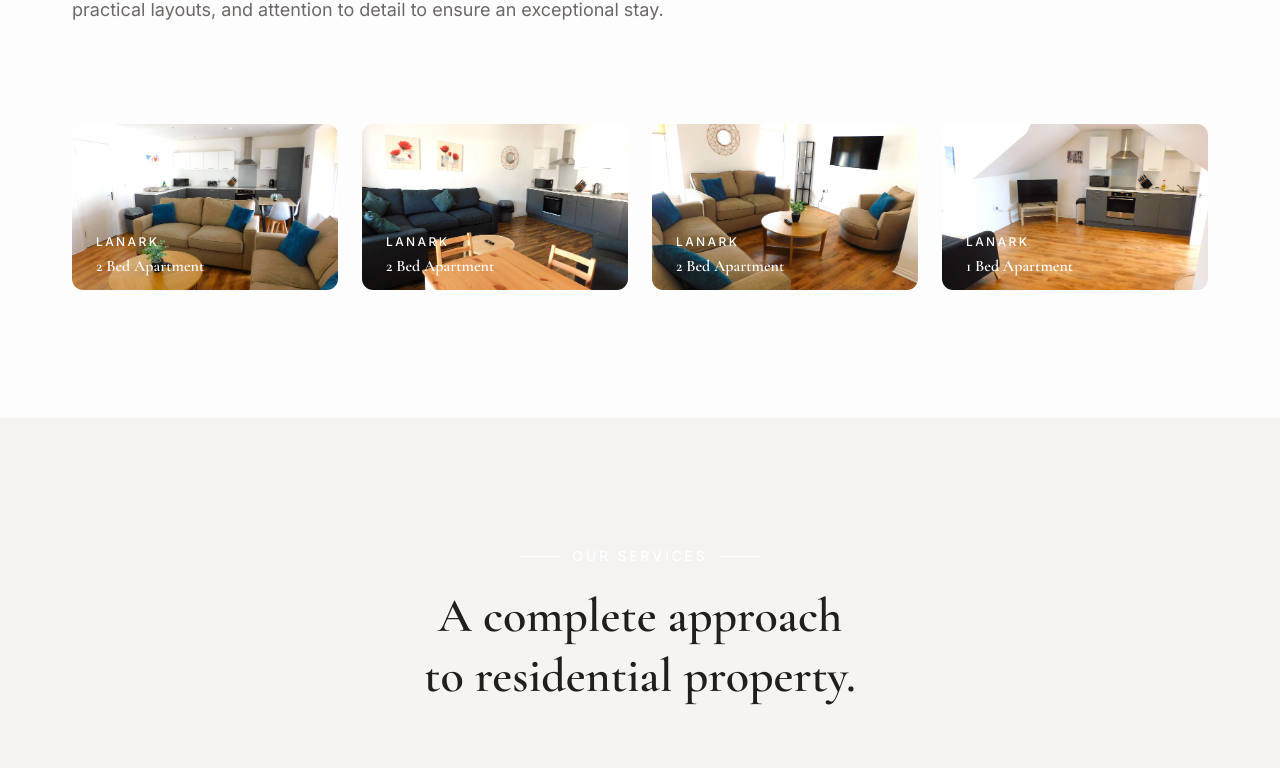
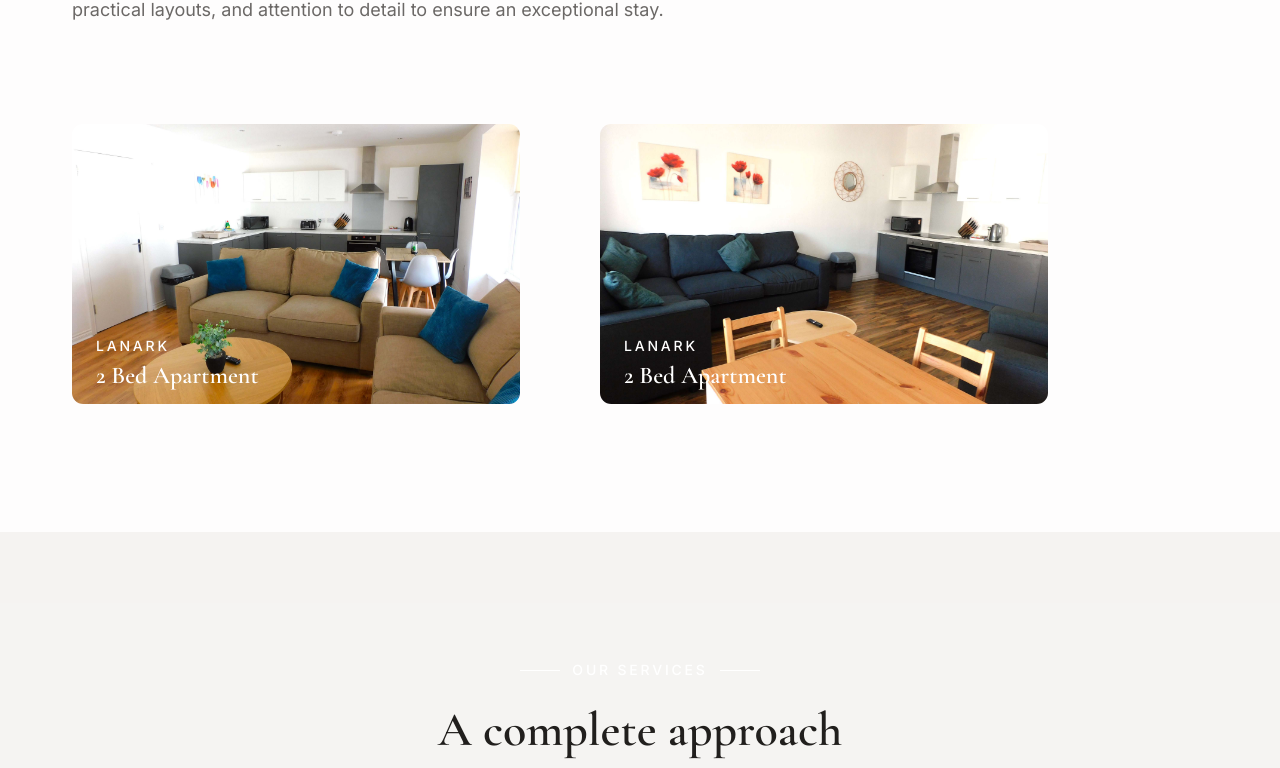
Before and after one commit to ZakAhmedd/apex-developments, a Next.js app: page / in a window 1280 px wide. Shown: the part 1938-2706 px from the top of the page. Built offline with nearby package versions, Linux system fonts and the light colour scheme.

Commit message:
update 7

```diff
--- a/components/about.tsx
+++ b/components/about.tsx
@@ -17,20 +17,6 @@ const projects = [
   {
     src: "/images/lanark4.jpg",
     title: "2 Bed Apartment",
-    location: "Lanark",
-    span: "lg:col-span-1",
-    ratio: "aspect-[16/10]",
-  },
-  {
-    src: "/images/lanark2.jpg",
-    title: "2 Bed Apartment",
-    location: "Lanark",
-    span: "lg:col-span-1",
-    ratio: "aspect-[16/10]",
-  },
-  {
-    src: "/images/lanark1.jpg",
-    title: "1 Bed Apartment",
     location: "Lanark",
     span: "lg:col-span-1",
     ratio: "aspect-[16/10]",
@@ -104,7 +90,7 @@ export function About() {
                 detail to ensure an exceptional stay.
               </p>
             </div>
-            <div className="mt-25 grid lg:grid-cols-4 gap-6">
+            <div className="mt-25 flex gap-20">
               {projects.map((project, i) => (
                 <Reveal
                   key={project.src}
@@ -112,21 +98,24 @@ export function About() {
                   as="article"
                   className={project.span}
                 >
-                  <div className="group relative overflow-hidden rounded-xl">
+                  <div className="group">
+                    <div className="relative mx-auto w-full max-w-md overflow-hidden rounded-xl">
                       <img
                         src={project.src || "/placeholder.svg"}
                         alt={`${project.title} in ${project.location}`}
-                      className={`${project.ratio} size-full object-cover transition-transform duration-700 ease-out group-hover:scale-105`}
+                        className={`${project.ratio} w-full object-cover transition-transform duration-700 ease-out group-hover:scale-105`}
                       />
+
                       <div className="absolute inset-0 bg-gradient-to-t from-foreground/70 via-foreground/10 to-transparent opacity-100 lg:opacity-0 transition-opacity duration-500 lg:group-hover:opacity-100" />
 
                       <div className="absolute inset-x-0 bottom-0 p-6 opacity-100 translate-y-0 lg:translate-y-3">
-                      <p className="md:text-xs text-white text-[10px] font-medium uppercase tracking-[0.2em]">
+                        <p className="text-[10px] md:text-sm font-medium uppercase tracking-[0.2em] text-white">
                           {project.location}
                         </p>
-                      <h3 className="mt-1 font-serif md:text-md font-semibold text-white">
+                        <h3 className="mt-1 font-serif md:text-2xl font-semibold text-white">
                           {project.title}
                         </h3>
+                      </div>
                     </div>
                   </div>
                 </Reveal>
--- a/components/projects.tsx
+++ b/components/projects.tsx
@@ -5,6 +5,20 @@ const projects = [
     src: "/images/hamilton1.jpg",
     title: "1 Bed Apartment",
     location: "Hamilton, Scotland",
+    span: "lg:col-span-2",
+    ratio: "aspect-[16/10]",
+  },
+  {
+    src: "/images/lanark2.jpg",
+    title: "2 Bed Apartment",
+    location: "Lanark, Scotland",
+    span: "lg:col-span-2",
+    ratio: "aspect-[16/10]",
+  },
+  {
+    src: "/images/lanark1.jpg",
+    title: "1 Bed Apartment",
+    location: "Lanark, Scotland",
     span: "lg:col-span-2",
     ratio: "aspect-[16/10]",
   },
```
Lines whose indentation alone changed are shown as unchanged.
